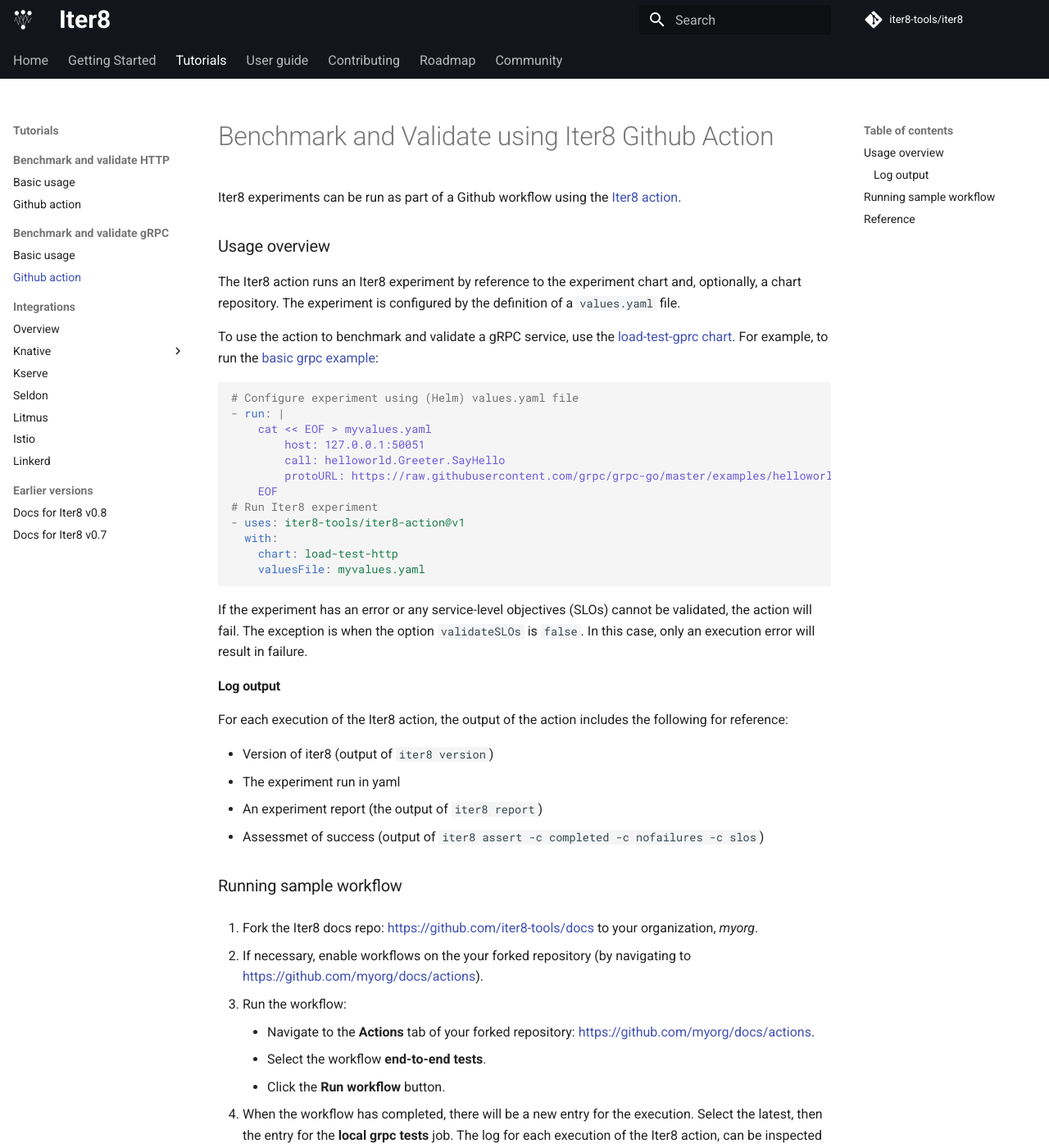
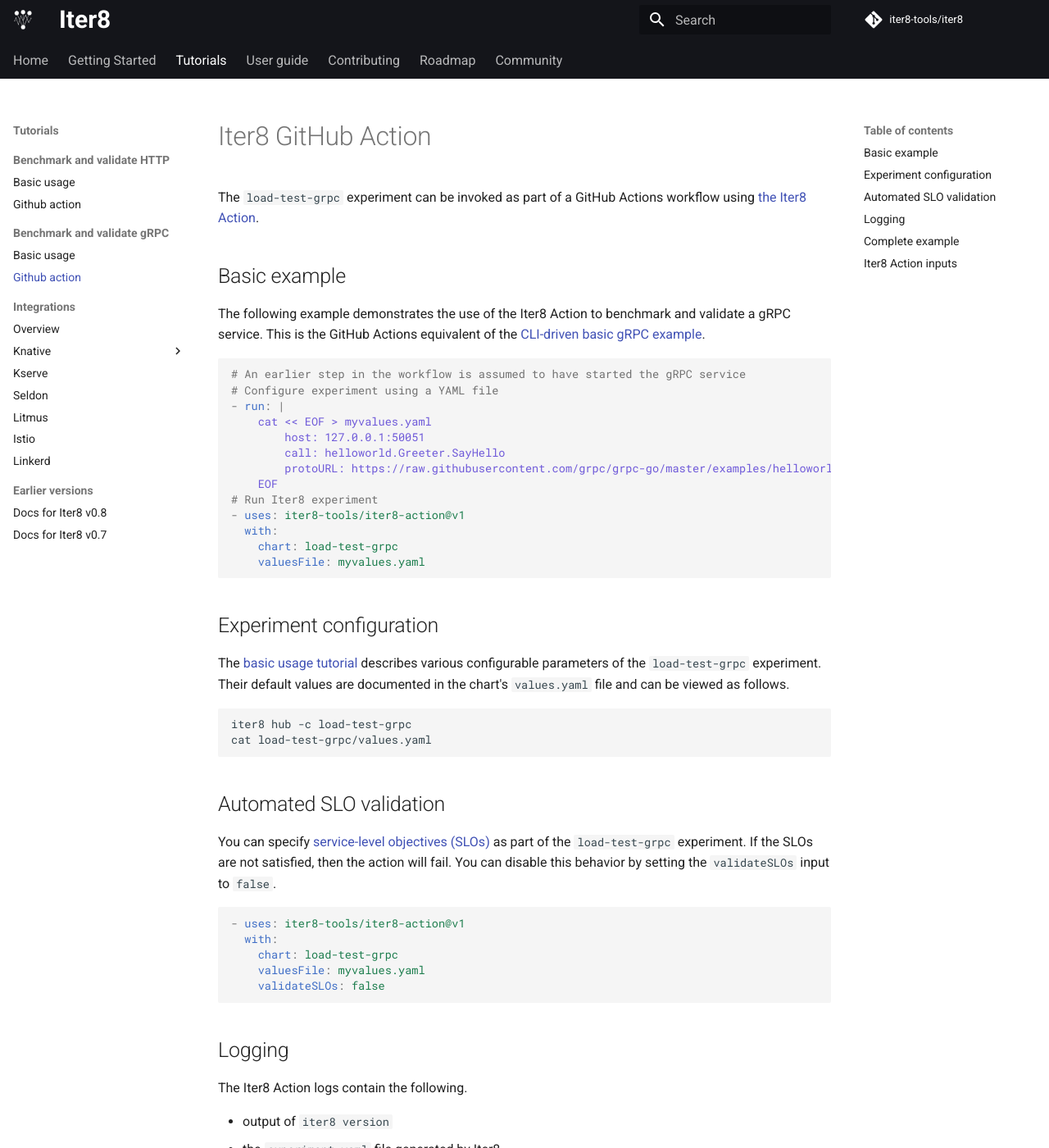
Before and after one commit to iter8-tools/docs, an MkDocs documentation site: the page built from docs/tutorials/load-test-grpc/ghaction.md, in a window 1280 px wide and 1400 px high. Shown: the whole window at 82% size. Built offline with MkDocs 1.6.1 and Material for MkDocs 9.7.7, drawn with Linux system fonts in a browser that asks for light colours; comment, search, counter and statistics services are not loaded; the version menu is left out; some of the changed text lies outside the part shown.

Commit message:
GH Action (#21)
* fixing readme and contrib

Signed-off-by: Srinivasan Parthasarathy <spartha@us.ibm.com>

* ghaction refinements

Signed-off-by: Srinivasan Parthasarathy <spartha@us.ibm.com>

* gh action tutorial for grpc

Signed-off-by: Srinivasan Parthasarathy <spartha@us.ibm.com>

````diff
--- a/docs/tutorials/load-test-grpc/ghaction.md
+++ b/docs/tutorials/load-test-grpc/ghaction.md
@@ -2,18 +2,16 @@
 template: main.html
 ---
 
-# Benchmark and Validate using Iter8 Github Action
+# Iter8 GitHub Action
 
-Iter8 experiments can be run as part of a Github workflow using the [Iter8 action](https://github.com/iter8-tools/iter8-action).
+The `load-test-grpc` experiment can be invoked as part of a GitHub Actions workflow using [the Iter8 Action](https://github.com/iter8-tools/iter8-action).
 
-### Usage overview
-
-The Iter8 action runs an Iter8 experiment by reference to the experiment chart and, optionally, a chart repository. The experiment is configured by the definition of a `values.yaml` file.
-
-To use the action to benchmark and validate a gRPC service, use the [load-test-gprc chart](https://github.com/iter8-tools/hub/tree/main/charts/load-test-grpc). For example, to run the [basic grpc example](../load-test-grpc/basicusage/#basic-example):
+## Basic example
+The following example demonstrates the use of the Iter8 Action to benchmark and validate a gRPC service. This is the GitHub Actions equivalent of the [CLI-driven basic gRPC example](basicusage.md#basic-example).
 
 ```yaml
-# Configure experiment using (Helm) values.yaml file
+# An earlier step in the workflow is assumed to have started the gRPC service
+# Configure experiment using a YAML file
 - run: |
     cat << EOF > myvalues.yaml
         host: 127.0.0.1:50051
@@ -23,26 +21,46 @@
 # Run Iter8 experiment
 - uses: iter8-tools/iter8-action@v1
   with:
-    chart: load-test-http
+    chart: load-test-grpc
     valuesFile: myvalues.yaml
 ```
 
-If the experiment has an error or any service-level objectives (SLOs) cannot be validated, the action will fail. The exception is when the option `validateSLOs` is `false`. In this case, only an execution error will result in failure.
+## Experiment configuration
 
-#### Log output
+The [basic usage tutorial](basicusage.md) describes various configurable parameters of the `load-test-grpc` experiment. Their default values are documented in the chart's `values.yaml` file and can be viewed as follows.
 
-For each execution of the Iter8 action, the output of the action includes the following for reference:
+```shell
+iter8 hub -c load-test-grpc
+cat load-test-grpc/values.yaml
+```
 
-- Version of iter8 (output of `iter8 version`)
-- The experiment run in yaml
-- An experiment report (the output of `iter8 report`)
-- Assessmet of success (output of `iter8 assert -c completed -c nofailures -c slos`)
+## Automated SLO validation
+You can specify [service-level objectives (SLOs)](basicusage.md#metrics-and-slos) as part of the `load-test-grpc` experiment. If the SLOs are not satisfied, then the action will fail. You can disable this behavior by setting the `validateSLOs` input to `false`.
 
-### Running sample workflow
+```yaml
+- uses: iter8-tools/iter8-action@v1
+  with:
+    chart: load-test-grpc
+    valuesFile: myvalues.yaml
+    validateSLOs: false
+```
+
+## Logging
+The Iter8 Action logs contain the following.
+
+- output of `iter8 version`
+- the `experiment.yaml` file generated by Iter8
+- logs from the experiment run
+- output of `iter8 report`
+- output of `iter8 assert -c completed -c nofailures -c slos`
+
+## Complete example
+
+A complete GitHub Actions workflow which exercises the Iter8 Action using the `load-test-grpc` experiment is available as part of [the Iter8 docs repo](https://github.com/iter8-tools/docs). Run this example as follows.
 
 1. Fork the Iter8 docs repo: <https://github.com/iter8-tools/docs> to your organization, *myorg*.
 
-2. If necessary, enable workflows on the your forked repository (by navigating to <https://github.com/myorg/docs/actions>).
+2. If necessary, enable GitHub Actions workflows on the your forked repo by navigating to <https://github.com/myorg/docs/actions>.
 
 3. Run the workflow:
 
@@ -50,9 +68,8 @@
     - Select the workflow **end-to-end tests**.
     - Click the **Run workflow** button.
 
-4. When the workflow has completed, there will be a new entry for the execution. Select the latest, then the entry for the **local grpc tests** job. The log for each execution of the Iter8 action, can be inspected by inspecting the steps labeled *Run iter8-tools/iter8-action@v1*.
+4. When the workflow has completed, there will be a new entry for the execution. Select the latest, then the entry for the **local grpc tests** job. View the logs generated by the Iter8 GitHub Action by clicking on the steps labeled *Run iter8-tools/iter8-action@v1*.
 
-### Reference
+## Iter8 Action inputs
 
-- A full list of options for the Iter8 action are [here](https://github.com/iter8-tools/iter8-action/tree/v1).
-- A full list of the options for the `load-test-grpc` chart are [here](https://github.com/iter8-tools/hub/tree/main/charts/load-test-grpc).
+The list of inputs that can be configured for the Iter8 GitHub Action is documented [here](https://github.com/iter8-tools/iter8-action#action-inputs).
````
